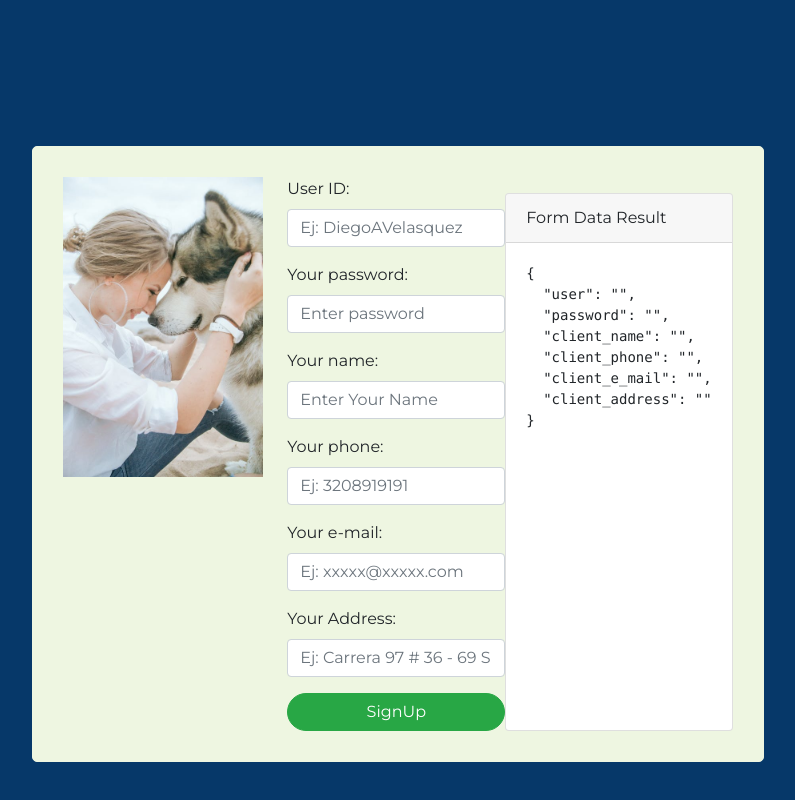
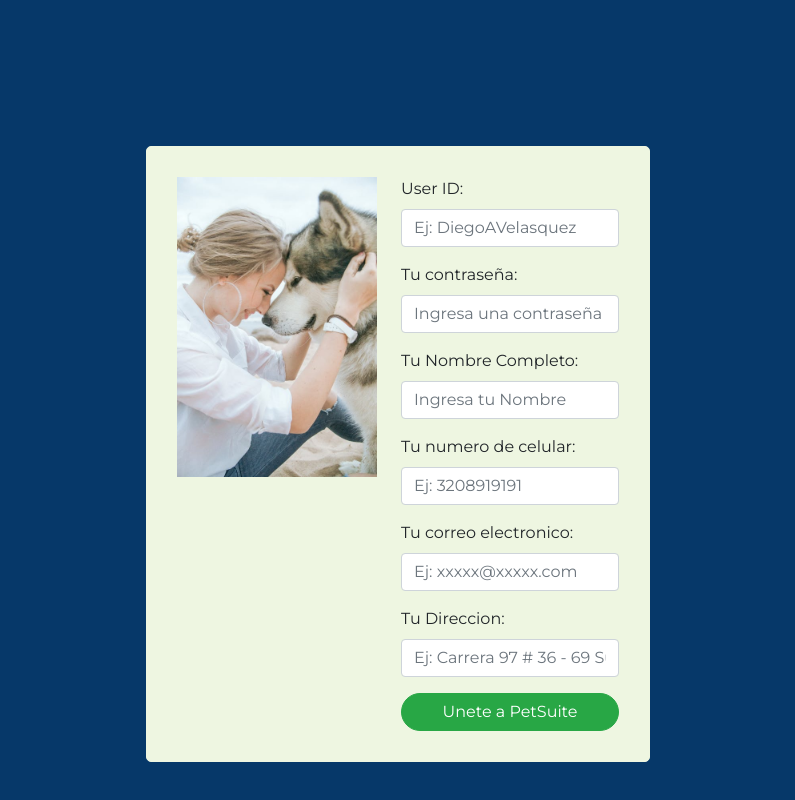
Before and after one commit to arvelasquezva/PetSuiteFront, a Vue app: page /signUp/Usuario in a window 1280 px wide. Shown: the part 824-1624 px from the top of the page, without its empty margins (242-1037 px from the left). Built offline with nearby package versions, Linux system fonts and the light colour scheme.

Commit message:
Modifying Alerts and Language Of WebApp

```diff
--- a/public/index.html
+++ b/public/index.html
@@ -1,5 +1,5 @@
 <!DOCTYPE html>
-<html lang="en">
+<html lang="extends">
 
 <head>
     <meta charset="utf-8">
--- a/src/components/GuarderiaComponente.vue
+++ b/src/components/GuarderiaComponente.vue
@@ -1,5 +1,5 @@
 <template>
-    <div class="body">
+  <div class="body">
     <div class="SignUp">
       <img
         height="300"
@@ -7,8 +7,8 @@
         alt="image slot"
       />
 
-      <b-form @submit="onSubmit" @reset="onReset" v-if="show" class="pl-4">
-        <b-form-group id="input-group-1" label="User ID:" label-for="input-1" >
+      <b-form @submit="onSubmit" v-if="show" class="pl-4">
+        <b-form-group id="input-group-1" label="User ID:" label-for="input-1">
           <b-form-input
             id="input-1"
             v-model="form.user"
@@ -19,34 +19,34 @@
 
         <b-form-group
           id="input-group-2"
-          label="Your password:"
+          label="Tu Contraseña:"
           label-for="input-2"
         >
           <b-form-input
             id="input-2"
             v-model="form.password"
-            required
-            placeholder="Enter password"
+            v-validate="{ required: true, min: 6 }"
+            placeholder="Ingresa una contraseña"
             type="password"
           ></b-form-input>
         </b-form-group>
 
         <b-form-group
           id="input-group-3"
-          label="Your name:"
+          label="Nombre de tu Guarderia:"
           label-for="input-3"
         >
           <b-form-input
             id="input-3"
             v-model="form.dog_daycare_name"
             required
-            placeholder="Enter Name of Your Company"
+            placeholder="El Nombre de tu Guarderia"
           ></b-form-input>
         </b-form-group>
 
         <b-form-group
           id="input-group-4"
-          label="Your e-mail:"
+          label="Tu correo electronico:"
           label-for="input-4"
         >
           <b-form-input
@@ -60,13 +60,13 @@
 
         <b-form-group
           id="input-group-5"
-          label="Your phone:"
+          label="Tu numero de celular:"
           label-for="input-5"
         >
           <b-form-input
             id="input-5"
             v-model="form.dog_daycare_phone"
-            required
+            v-validate="{required: true , min_value:3000000000}"
             placeholder="Ej: 3208919191"
             type="number"
           ></b-form-input>
@@ -74,7 +74,7 @@
 
         <b-form-group
           id="input-group-6"
-          label="Your Address:"
+          label="Tu Direccion:"
           label-for="input-6"
         >
           <b-form-input
@@ -85,7 +85,7 @@
           ></b-form-input>
         </b-form-group>
 
-        <b-button block pill type="submit" variant="success">SignUp</b-button>
+        <b-button block pill type="submit" variant="success">Unete a PetSuite</b-button>
       </b-form>
     </div>
   </div>
@@ -93,25 +93,25 @@
 
 <script>
 export default {
-    name: "GuarderiaComponente",
-    data() {
+  name: "GuarderiaComponente",
+  data() {
     return {
       form: {
         user: "",
         password: "",
-        dog_daycare_name:"",
-        dog_daycare_e_mail:"",
+        dog_daycare_name: "",
+        dog_daycare_e_mail: "",
         dog_daycare_phone: "",
         dog_daycare_score: 0,
-        dog_daycare_address:"",
+        dog_daycare_address: "",
         dog_daycare_type: true
       },
       show: true
-      }
-    },
-    methods: {
+    };
+  },
+  methods: {
     onSubmit(evt) {
-      evt.preventDefault()
+      evt.preventDefault();
       const url = "/api/dog_day_cares/load";
 
       var config = {
@@ -121,21 +121,26 @@ export default {
           "Access-Control-Allow-Methods": "POST",
           "Access-Control-Allow-Headers": "*",
           "cache-control": "no-cache",
-          "Authorization": "Token eyJhbGciOiJIUzUxMiJ9.eyJ1c2VyUGFzc3dvcmQiOiJudWxsIiwicm9sZSI6IlJPTEVfQ0xJRU5UIn0.Bf0RDUGwDNVUUl8jEWXka1uNymXTnFg7QiQfxK_dpDe0bfPpDmOERZu_3sdDSVDK2IWpWrf6pu23J54UQd1N4Q",
+          Authorization:
+            "Token eyJhbGciOiJIUzUxMiJ9.eyJ1c2VyUGFzc3dvcmQiOiJudWxsIiwicm9sZSI6IlJPTEVfQ0xJRU5UIn0.Bf0RDUGwDNVUUl8jEWXka1uNymXTnFg7QiQfxK_dpDe0bfPpDmOERZu_3sdDSVDK2IWpWrf6pu23J54UQd1N4Q"
         }
       };
 
       this.axios
         .post(url, this.form, config)
-        .then(function(response){
-          alert(response.data);
+        .then(function(response) {
+          if (!response.data) {
+            alert("Usuario ya registrado pueba con otro");
+          } else {
+            alert("Bienvenido a PetSuite" + response.data.dog_daycare_name);
+          }
         })
-        .catch(function(error){
+        .catch(function(error) {
           alert(error);
         });
     }
   }
-}
+};
 </script>
 
 <style scoped>
--- a/src/components/HospeadorComponente.vue
+++ b/src/components/HospeadorComponente.vue
@@ -7,8 +7,11 @@
         alt="image slot"
       />
 
-      <b-form @submit="onSubmit" @reset="onReset" v-if="show" class="pl-4">
-        <b-form-group id="input-group-1" label="User ID:" label-for="input-1" >
+      <b-form @submit="onSubmit" v-if="show" class="pl-4">
+        <b-form-group
+          id="input-group-1"
+          label="User ID:"
+          label-for="input-1" >
           <b-form-input
             id="input-1"
             v-model="form.user"
@@ -19,34 +22,34 @@
 
         <b-form-group
           id="input-group-2"
-          label="Your password:"
+          label="Tu contraseña:"
           label-for="input-2"
         >
           <b-form-input
             id="input-2"
             v-model="form.password"
-            required
-            placeholder="Enter password"
+            v-validate="{ required: true, min: 6 }"
+            placeholder="Ingresa una contraseña"
             type="password"
           ></b-form-input>
         </b-form-group>
 
         <b-form-group
           id="input-group-3"
-          label="Your name:"
+          label="Tu Nombre:"
           label-for="input-3"
         >
           <b-form-input
             id="input-3"
             v-model="form.dog_daycare_name"
             required
-            placeholder="Enter Name"
+            placeholder="Ingresa tu Nombre"
           ></b-form-input>
         </b-form-group>
 
         <b-form-group
           id="input-group-4"
-          label="Your e-mail:"
+          label="Tu correo electronico:"
           label-for="input-4"
         >
           <b-form-input
@@ -60,13 +63,13 @@
 
         <b-form-group
           id="input-group-5"
-          label="Your phone:"
+          label="Tu numero de celular:"
           label-for="input-5"
         >
           <b-form-input
             id="input-5"
             v-model="form.dog_daycare_phone"
-            required
+            v-validate="{required: true , min_value:3000000000}"
             placeholder="Ej: 3208919191"
             type="number"
           ></b-form-input>
@@ -74,7 +77,7 @@
 
         <b-form-group
           id="input-group-6"
-          label="Your Address:"
+          label="Tu Direccion:"
           label-for="input-6"
         >
           <b-form-input
@@ -85,7 +88,7 @@
           ></b-form-input>
         </b-form-group>
 
-        <b-button block pill type="submit" variant="success">SignUp</b-button>
+        <b-button block pill type="submit" variant="success">Unete a PetSuite</b-button>
       </b-form>
     </div>
   </div>
@@ -128,7 +131,11 @@ export default {
       this.axios
         .post(url, this.form, config)
         .then(function(response){
-          alert(response.data);
+          if (!response.data) {
+            alert("Usuario ya registrado pueba con otro");
+          } else {
+            alert("Bienvenido a PetSuite" + response.data.dog_daycare_name);
+          }
         })
         .catch(function(error){
           alert(error);
--- a/src/components/LoginComponente.vue
+++ b/src/components/LoginComponente.vue
@@ -6,39 +6,40 @@
         src="../assets/Images/LogoSinFondo.png"
         alt="image slot"
       />
-      <b-form @submit="onSubmit" @reset="onReset" v-if="show">
+      <b-form @submit="onSubmit" v-if="show">
         <b-form-group id="input-group-1" label="User ID:" label-for="input-1">
           <b-form-input
             id="input-1"
             v-model="form.user"
             required
-            placeholder="Enter an User ID"
+            placeholder="Ingresa tu User ID"
           ></b-form-input>
         </b-form-group>
 
         <b-form-group
           id="input-group-2"
-          label="Your password:"
+          label="Tu contraseña:"
           label-for="input-2"
         >
           <b-form-input
             id="input-2"
             v-model="form.password"
             required
-            placeholder="Enter password"
+            placeholder="Ingresa una contraseña"
             type="password"
           ></b-form-input>
         </b-form-group>
 
-        <b-button block pill type="submit" variant="success">Login</b-button>
-        <b-button href="/signUp/all" block pill variant="danger">Sign Up</b-button>
+        <b-button block pill type="submit" variant="success">Ingresa a PetSuite</b-button>
+        <b-button href="/signUp/all" block pill variant="danger">Unete a PetSuite</b-button
+        >
       </b-form>
     </div>
   </div>
 </template>
 
 <script>
-import { mapGetters } from 'vuex'
+import { mapGetters } from "vuex";
 export default {
   name: "LoginComponente",
   data() {
@@ -49,7 +50,7 @@ export default {
         error: false
       },
       show: true
-      }
+    };
   },
   // agregue esto
   /*  created () {
@@ -61,7 +62,7 @@ updated () {
   //hasta aca
   methods: {
     onSubmit(evt) {
-      evt.preventDefault()
+      evt.preventDefault();
       const url = "/api/users/login";
 
       var config = {
@@ -71,21 +72,26 @@ updated () {
           "Access-Control-Allow-Methods": "POST",
           "Access-Control-Allow-Headers": "*",
           "cache-control": "no-cache",
-          "Authorization": "Token eyJhbGciOiJIUzUxMiJ9.eyJ1c2VyUGFzc3dvcmQiOiJudWxsIiwicm9sZSI6IlJPTEVfQ0xJRU5UIn0.Bf0RDUGwDNVUUl8jEWXka1uNymXTnFg7QiQfxK_dpDe0bfPpDmOERZu_3sdDSVDK2IWpWrf6pu23J54UQd1N4Q",
+          "Authorization":
+            "Token eyJhbGciOiJIUzUxMiJ9.eyJ1c2VyUGFzc3dvcmQiOiJudWxsIiwicm9sZSI6IlJPTEVfQ0xJRU5UIn0.Bf0RDUGwDNVUUl8jEWXka1uNymXTnFg7QiQfxK_dpDe0bfPpDmOERZu_3sdDSVDK2IWpWrf6pu23J54UQd1N4Q"
         }
       };
 
       this.axios
         .post(url, this.form, config)
-        .then(function(response){
-          alert(response.data.token);
+        .then(function(response) {
+          if (!response.data) {
+            alert("Usuario y/o Constraseña Equivocados");
+          } else {
+            alert("Usuario Logueado");
+          }
         })
-        .catch(function(error){
+        .catch(function(error) {
           alert(error);
         });
     }
   }
-  }
+};
 </script>
 
 <style scoped>
--- a/src/components/NavbarComponente.vue
+++ b/src/components/NavbarComponente.vue
@@ -8,8 +8,8 @@
       <!-- Right aligned nav items -->
       <b-navbar-nav class="ml-auto">
         <div>
-        <b-button href="/login" variant="light" class="ml-3"> Sign In</b-button>
-        <b-button href="/signUp/all" variant="light" class="ml-3"> Sign Up</b-button>
+        <b-button href="/login" variant="light" class="ml-3"> Inicia sesión</b-button>
+        <b-button href="/signUp/all" variant="light" class="ml-3"> Registrate</b-button>
         </div>
       </b-navbar-nav>
       </b-container>
--- a/src/components/PaseadorComponente.vue
+++ b/src/components/PaseadorComponente.vue
@@ -1,5 +1,5 @@
 <template>
-    <div class="body">
+  <div class="body">
     <div class="SignUp">
       <img
         height="300"
@@ -8,73 +8,69 @@
       />
 
       <b-form @submit="onSubmit" v-if="show" class="pl-4">
-        <b-form-group id="input-group-1" label="User ID:" label-for="input-1" >
+        <b-form-group id="input-group-1" label="User ID:" label-for="input-1">
           <b-form-input
             id="input-1"
             v-model="form.user"
             required
-            placeholder="Enter your User ID"
-          ></b-form-input>
+            placeholder="Ej: DiegoAVelasquez"
+          >
+            ></b-form-input
+          >
         </b-form-group>
 
         <b-form-group
           id="input-group-2"
-          label="Your password:"
+          label="Tu contraseña:"
           label-for="input-2"
         >
           <b-form-input
             id="input-2"
             v-model="form.password"
-            required
-            placeholder="Enter password"
+            v-validate="{ required: true, min: 6 }"
+            placeholder="Ingresa una contraseña"
             type="password"
           ></b-form-input>
         </b-form-group>
 
-        <b-form-group
-          id="input-group-3"
-          label="Your name:"
-          label-for="input-3"
-        >
+        <b-form-group id="input-group-3" label="Tu Nombre Completo:" label-for="input-3">
           <b-form-input
             id="input-3"
             v-model="form.dog_walker_name"
             required
-            placeholder="Enter Your Name"
+            placeholder="Ingresa tu Nombre"
           ></b-form-input>
         </b-form-group>
 
         <b-form-group
           id="input-group-5"
-          label="Your e-mail:"
+          label="Tu correo electronico:"
           label-for="input-5"
         >
           <b-form-input
             id="input-5"
             v-model="form.dog_walker_e_mail"
             required
-            placeholder="Enter Your E-mail"
+            placeholder="Ingresa tu correo electronico"
             type="email"
           ></b-form-input>
         </b-form-group>
 
         <b-form-group
           id="input-group-4"
-          label="Your phone:"
+          label="Tu numero de celular:"
           label-for="input-4"
         >
           <b-form-input
             id="input-4"
             v-model="form.dog_walker_phone"
-            required
-            placeholder="Enter Your Phone"
+            v-validate="{ required: true, min_value: 3000000000 }"
+            placeholder="Ej: 3208919191"
             type="number"
           ></b-form-input>
         </b-form-group>
 
-
-
-        <b-button block pill type="submit" variant="success">SignUp</b-button>
+        <b-button block pill type="submit" variant="success">Unete a PetSuite</b-button>
       </b-form>
     </div>
   </div>
@@ -82,23 +78,23 @@
 
 <script>
 export default {
-    name: "PaseadorComponente",
-    data() {
+  name: "PaseadorComponente",
+  data() {
     return {
       form: {
         user: "",
         password: "",
-        dog_walker_name:"",
-        dog_walker_e_mail:"",
+        dog_walker_name: "",
+        dog_walker_e_mail: "",
         dog_walker_phone: "",
         dog_walker_score: 0
       },
       show: true
-      }
-    },
-    methods: {
+    };
+  },
+  methods: {
     onSubmit(evt) {
-      evt.preventDefault()
+      evt.preventDefault();
       const url = "/api/dog_walkers/load";
 
       var config = {
@@ -108,21 +104,26 @@ export default {
           "Access-Control-Allow-Methods": "POST",
           "Access-Control-Allow-Headers": "*",
           "cache-control": "no-cache",
-          "Authorization": "Token eyJhbGciOiJIUzUxMiJ9.eyJ1c2VyUGFzc3dvcmQiOiJudWxsIiwicm9sZSI6IlJPTEVfQ0xJRU5UIn0.Bf0RDUGwDNVUUl8jEWXka1uNymXTnFg7QiQfxK_dpDe0bfPpDmOERZu_3sdDSVDK2IWpWrf6pu23J54UQd1N4Q",
+          Authorization:
+            "Token eyJhbGciOiJIUzUxMiJ9.eyJ1c2VyUGFzc3dvcmQiOiJudWxsIiwicm9sZSI6IlJPTEVfQ0xJRU5UIn0.Bf0RDUGwDNVUUl8jEWXka1uNymXTnFg7QiQfxK_dpDe0bfPpDmOERZu_3sdDSVDK2IWpWrf6pu23J54UQd1N4Q"
         }
       };
 
       this.axios
         .post(url, this.form, config)
-        .then(function(response){
-          alert(response.data.dog_walker_name);
+        .then(function(response) {
+          if (!response.data) {
+            alert("Usuario ya registrado pueba con otro");
+          } else {
+            alert("Bienvenido a PetSuite" + response.data.dog_walker_name);
+          }
         })
-        .catch(function(error){
+        .catch(function(error) {
           alert(error);
         });
     }
   }
-}
+};
 </script>
 
 <style scoped>
--- a/src/components/UsuarioComponente.vue
+++ b/src/components/UsuarioComponente.vue
@@ -5,62 +5,67 @@
 
       <b-form @submit="onSubmit" v-if="show" class="pl-4">
         <b-form-group id="input-group-1" label="User ID:" label-for="input-1">
-          <b-form-input id="input-1" v-model="form.user" required placeholder="Ej: DiegoAVelasquez"></b-form-input>
+          <b-form-input id="input-1"
+          v-model="form.user"
+          v-validate="'required'"
+          placeholder="Ej: DiegoAVelasquez">
+          </b-form-input>
         </b-form-group>
 
-        <b-form-group id="input-group-2" label="Your password:" label-for="input-2">
+        <b-form-group id="input-group-2" label="Tu contraseña:" label-for="input-2">
           <b-form-input
             id="input-2"
             v-model="form.password"
-            required
-            placeholder="Enter password"
+            v-validate="{ required: true, min:6 }"
+            placeholder="Ingresa una contraseña"
             type="password"
           ></b-form-input>
         </b-form-group>
 
-        <b-form-group id="input-group-3" label="Your name:" label-for="input-3">
+        <b-form-group id="input-group-3" label="Tu Nombre Completo:" label-for="input-3">
           <b-form-input
             id="input-3"
             v-model="form.client_name"
-            required
-            placeholder="Enter Your Name"
+            v-validate="{required: true}"
+            placeholder="Ingresa tu Nombre"
           ></b-form-input>
         </b-form-group>
 
-        <b-form-group id="input-group-4" label="Your phone:" label-for="input-4">
+        <b-form-group id="input-group-4" label="Tu numero de celular:" label-for="input-4">
           <b-form-input
             id="input-4"
             v-model="form.client_phone"
-            required
+            v-validate="{required: true , min_value:3000000000}"
             placeholder="Ej: 3208919191"
             type="number"
           ></b-form-input>
         </b-form-group>
 
-        <b-form-group id="input-group-5" label="Your e-mail:" label-for="input-5">
+        <b-form-group id="input-group-5" label="Tu correo electronico:" label-for="input-5">
           <b-form-input
             id="input-5"
             v-model="form.client_e_mail"
-            required
+            v-validate="'required'"
             placeholder="Ej: xxxxx@xxxxx.com"
             type="email"
           ></b-form-input>
         </b-form-group>
 
-        <b-form-group id="input-group-6" label="Your Address:" label-for="input-6">
+        <b-form-group
+          id="input-group-6"
+          label="Tu Direccion:"
+          label-for="input-6"
+          >
           <b-form-input
             id="input-6"
             v-model="form.client_address"
-            required
+            v-validate="'required'"
             placeholder="Ej: Carrera 97 # 36 - 69 Sur"
           ></b-form-input>
         </b-form-group>
 
-        <b-button block pill type="submit" variant="success">SignUp</b-button>
+        <b-button block pill type="submit" variant="success">Unete a PetSuite</b-button>
       </b-form>
-      <b-card class="mt-3" header="Form Data Result">
-      <pre class="m-0">{{ form }}</pre>
-    </b-card>
     </div>
   </div>
 </template>
@@ -101,10 +106,14 @@ export default {
 
       this.axios
         .post(url, this.form, config)
-        .then(function(response){
-          alert(response.data);
+        .then(function(response) {
+          if (!response.data) {
+            alert("Usuario ya registrado pueba con otro");
+          } else {
+            alert("Bienvenido a PetSuite" + response.data.client_name);
+          }
         })
-        .catch(function(error){
+        .catch(function(error) {
           alert(error);
         });
     }
--- a/src/router/index.js
+++ b/src/router/index.js
@@ -26,6 +26,7 @@ const routes = [{
         component: () =>
             import ( /* webpackChunkName: "about" */ '../views/About.vue')
     },
+    { path: '*', redirect: '/' },
     {
         path: '/login',
         name: 'Login',
@@ -54,4 +55,4 @@ const router = new VueRouter({
     routes
 })
 
-  export default router
+export default router
```
Also changed, not shown: src/_services/_user/user.services.js (added), src/assets/logo.png (deleted). Lines whose indentation alone changed are shown as unchanged.
